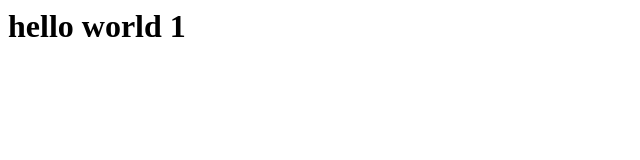
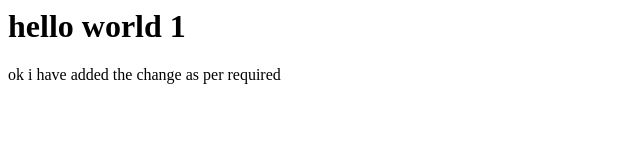
Before and after one commit to mrugeshsimrun/practice2, a plain HTML site: page index.html in a window 1280 px wide. Shown: the whole page, without its empty margins (0-640 px from the left). Drawn offline with Linux system fonts and the light colour scheme.

Commit message:
changes done as per mentioned

```diff
--- a/index.html
+++ b/index.html
@@ -5,6 +5,7 @@
 </head>
 <body>
 <h1> hello world 1</h1>
+ok i have added the change as per required
 </body>
 
 </html>
```
